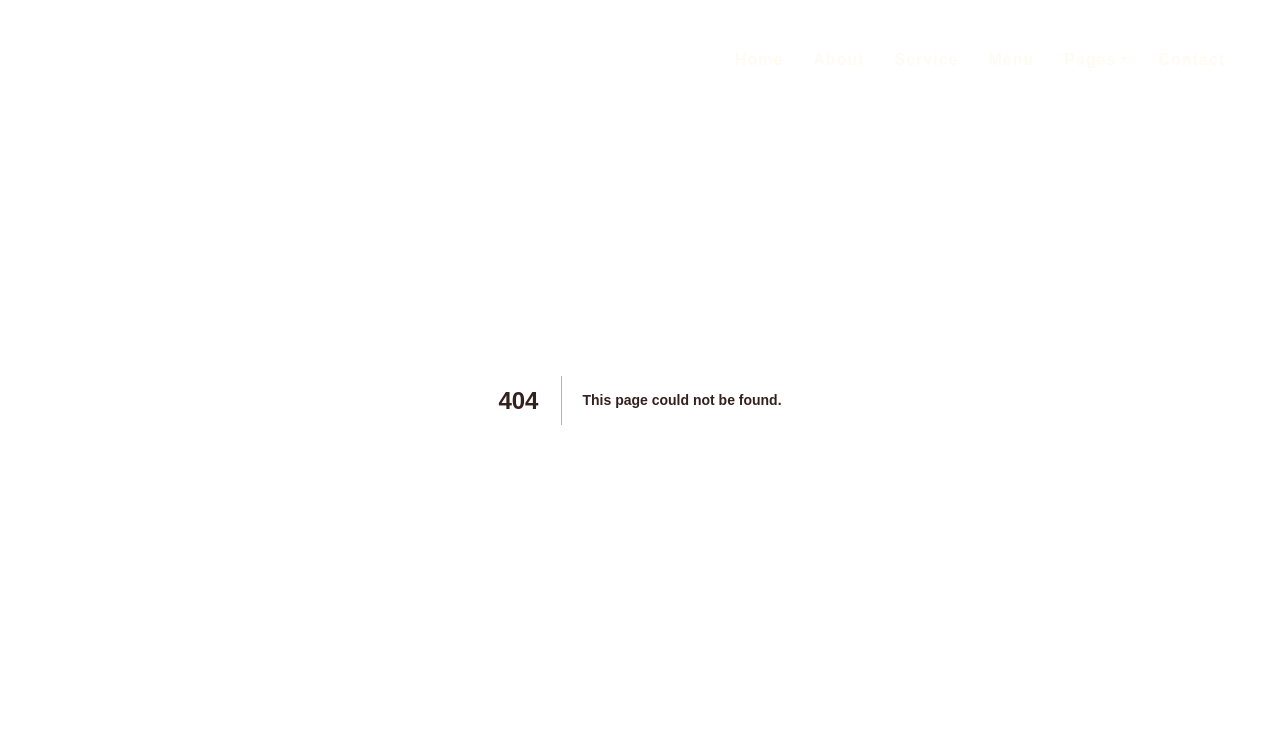
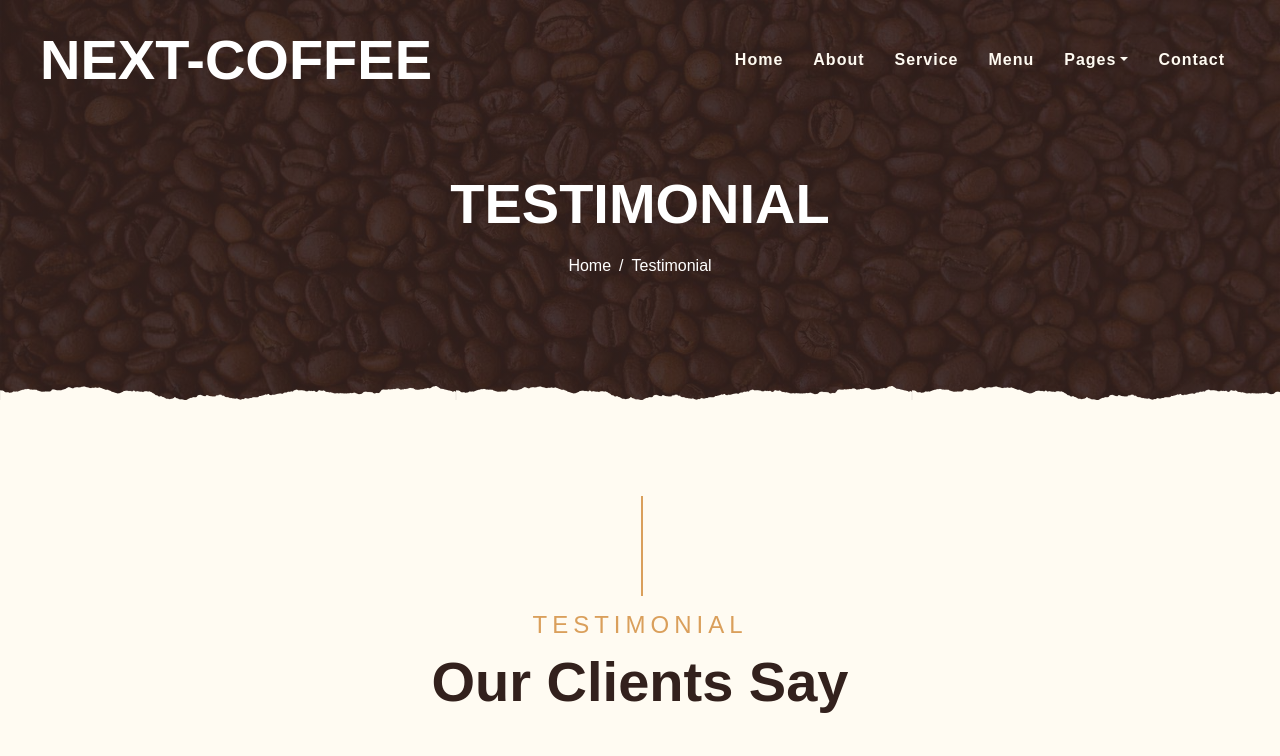
Before and after one commit to soheilMansoori/next-coffee, a Next.js app: page /testimonial in a window 1280 px wide. Before the commit this address had no page. Shown: the top 756 px of the page. Built offline with nearby package versions, Linux system fonts and the light colour scheme; a web font is replaced by a local one.

Commit message:
create and fix TestimonialPage

```diff
--- /dev/null
+++ b/pages/testimonial/index.js
@@ -0,0 +1,11 @@
+import Header from '@/components/modules/Header/Header'
+import Testimonial from '@/components/modules/Testimonial/Testimonial'
+
+export default function TestimonialPage() {
+    return (
+        <>
+            <Header />
+            <Testimonial />
+        </>
+    )
+}
```
